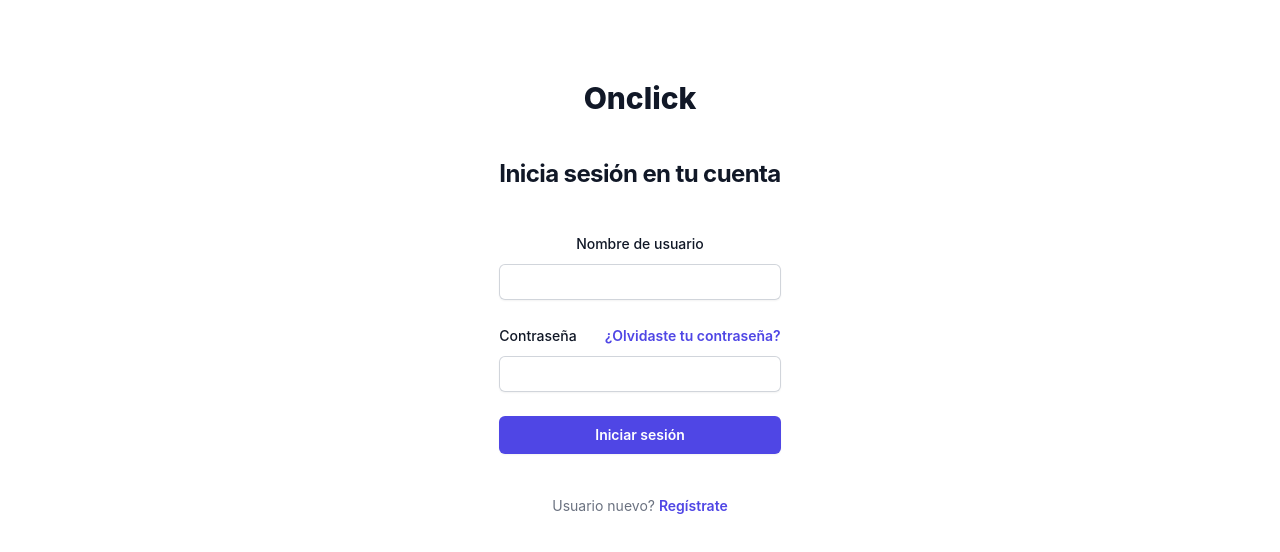
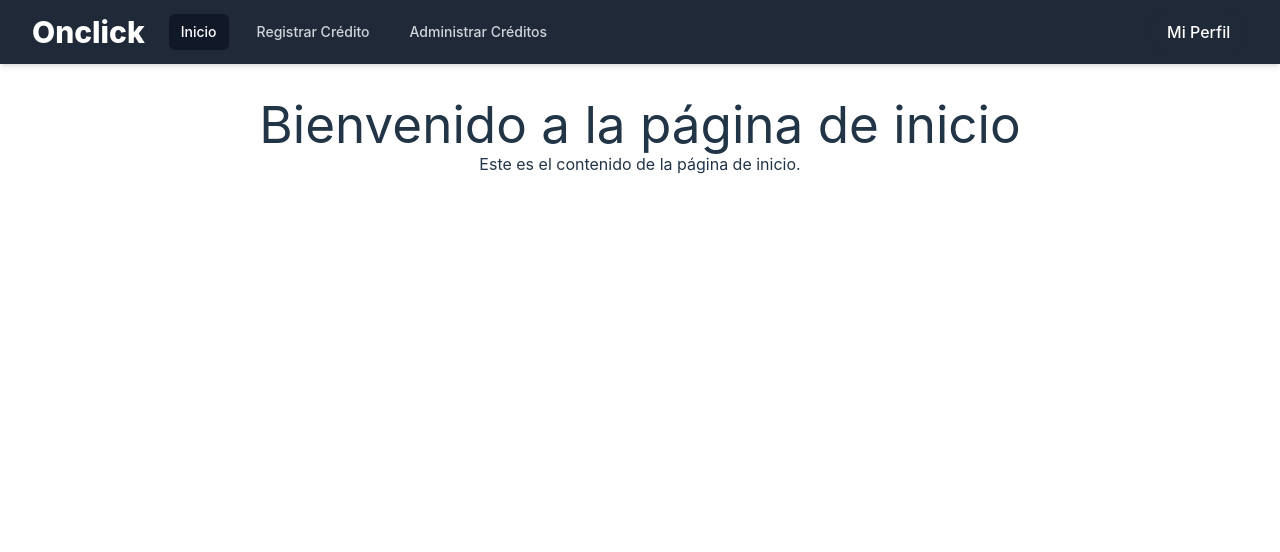
Before and after one commit to axeldev23/FrontOnclickLock, a React (Vite) app: page / in a window 1280 px wide. Before the commit this address led to /login. Shown: the top 552 px of the page. Built offline with nearby package versions, Linux system fonts and the light colour scheme.

Commit message:
Segundo Commit

```diff
--- a/src/App.jsx
+++ b/src/App.jsx
@@ -1,22 +1,22 @@
-import React from 'react';
-import './assets/styles/App.css';
-import { Routes, Route } from 'react-router-dom';
-import Login from './components/Login';
-import Home from './components/Home';
-import MultiStepForm from './components/MultiStepForm';
-import { AuthProvider } from './components/AuthContext';
-import ProtectedRoute from './components/ProtectedRoute';
+import { useState } from 'react'
+import './assets/styles/App.css'
+import Login from './components/Login'
+import { Routes, Route } from 'react-router-dom'
+import Home from './components/Home'
+import MultiStepForm from './components/MultiStepForm'
 
 function App() {
-    return (
-        <AuthProvider>
-            <Routes>
-                <Route path="/login" element={<Login />} />
-                <Route path="/" element={<ProtectedRoute><Home /></ProtectedRoute>} />
-                <Route path="/registrar-credito" element={<ProtectedRoute><MultiStepForm /></ProtectedRoute>} />
-            </Routes>
-        </AuthProvider>
-    );
+  const [count, setCount] = useState(0)
+
+  return (
+    <>
+      <Routes>
+        <Route path="/login" element={<Login />} />
+        <Route path="/" element={<Home />} />
+        <Route path="/registrar-credito" element={<MultiStepForm />} />
+      </Routes>
+    </>
+  )
 }
 
-export default App;
+export default App
--- a/src/components/AuthContext.jsx
+++ /dev/null
@@ -1,61 +0,0 @@
-import React, { createContext, useState, useEffect } from 'react';
-import axiosInstance from './axiosConfig'; // Ajusta la ruta según corresponda
-import { useNavigate } from 'react-router-dom';
-
-const AuthContext = createContext();
-
-export const AuthProvider = ({ children }) => {
-    const [user, setUser] = useState(null);
-    const navigate = useNavigate();
-
-    const loginUser = async (username, password) => {
-        try {
-            const response = await axiosInstance.post('/api/token/', {
-                username,
-                password,
-            });
-            const { access, refresh } = response.data;
-            localStorage.setItem('access_token', access);
-            localStorage.setItem('refresh_token', refresh);
-            setUser({ username });
-            navigate('/');
-        } catch (error) {
-            console.error('Error al iniciar sesión:', error);
-        }
-    };
-
-    const logoutUser = () => {
-        localStorage.removeItem('access_token');
-        localStorage.removeItem('refresh_token');
-        setUser(null);
-        navigate('/login');
-    };
-
-    useEffect(() => {
-        const checkUser = async () => {
-            const accessToken = localStorage.getItem('access_token');
-            if (accessToken) {
-                try {
-                    const response = await axiosInstance.get('/api/me/', {
-                        headers: {
-                            Authorization: `Bearer ${accessToken}`,
-                        },
-                    });
-                    setUser(response.data);
-                } catch (error) {
-                    console.error('Error al validar token:', error);
-                    logoutUser();
-                }
-            }
-        };
-        checkUser();
-    }, []);
-
-    return (
-        <AuthContext.Provider value={{ user, loginUser, logoutUser }}>
-            {children}
-        </AuthContext.Provider>
-    );
-};
-
-export default AuthContext;
--- a/src/components/Login.jsx
+++ b/src/components/Login.jsx
@@ -1,40 +1,30 @@
-import React, { useContext, useState } from 'react';
-import AuthContext from './AuthContext';
+import React from 'react'
 
-const Login = () => {
-    const [username, setUsername] = useState('');
-    const [password, setPassword] = useState('');
-    const { loginUser } = useContext(AuthContext);
+export default function Login() {
+    return (
+      <>
+        <div className="flex min-h-full flex-1 flex-col justify-center px-6 py-12 lg:px-8 ">
+          <div className="sm:mx-auto sm:w-full sm:max-w-sm">
 
-    const handleSubmit = (e) => {
-        e.preventDefault();
-        loginUser(username, password);
-    };
-
-    return (
-        <div className="flex min-h-full flex-1 flex-col justify-center px-6 py-12 lg:px-8">
-            <div className="sm:mx-auto sm:w-full sm:max-w-sm">
             <h1 className="text-center text-3xl font-extrabold text-gray-900 dark:text-white">Onclick</h1>
             <h2 className="mt-10 text-center text-2xl font-bold leading-9 tracking-tight text-gray-900 dark:text-white">
               Inicia sesión en tu cuenta
             </h2>
           </div>
 
-            <div className="mt-10 sm:mx-auto sm:w-full sm:max-w-sm">
-                <form className="space-y-6" onSubmit={handleSubmit}>
+          <div className="mt-10 sm:mx-auto sm:w-full sm:max-w-sm ">
+            <form className="space-y-6" action="#" method="POST">
               <div>
-                        <label htmlFor="username" className="block text-sm font-medium leading-6 text-gray-900 dark:text-slate-400">
-                            Nombre de usuario
+                <label htmlFor="email" className="block text-sm font-medium leading-6 text-gray-900 dark:text-slate-400">
+                  Correo electrónico
                 </label>
                 <div className="mt-2">
                   <input
-                                id="username"
-                                name="username"
-                                type="text"
-                                autoComplete="username"
+                    id="email"
+                    name="email"
+                    type="email"
+                    autoComplete="email"
                     required
-                                value={username}
-                                onChange={(e) => setUsername(e.target.value)}
                     className="block w-full rounded-md border-0 py-1.5 text-gray-900 shadow-sm ring-1 ring-inset ring-gray-300 placeholder:text-gray-400 focus:ring-2 focus:ring-inset focus:ring-indigo-600 sm:text-sm sm:leading-6"
                   />
                 </div>
@@ -58,8 +48,6 @@ const Login = () => {
                     type="password"
                     autoComplete="current-password"
                     required
-                                value={password}
-                                onChange={(e) => setPassword(e.target.value)}
                     className="block w-full rounded-md border-0 py-1.5 text-gray-900 shadow-sm ring-1 ring-inset ring-gray-300 placeholder:text-gray-400 focus:ring-2 focus:ring-inset focus:ring-indigo-600 sm:text-sm sm:leading-6"
                   />
                 </div>
@@ -76,14 +64,13 @@ const Login = () => {
             </form>
 
             <p className="mt-10 text-center text-sm text-gray-500 dark:text-slate-400">
-                    Usuario nuevo?{' '}
-                    <a href="#" className="font-semibold leading-6 text-indigo-600 hover:text-indigo-500">
+              Usuario nuveo?{' '}
+              <a href="#" className="font-semibold leading-6 text-indigo-600 hover:text-indigo-500 ">
                 Regístrate
               </a>
             </p>
           </div>
         </div>
-    );
-};
-
-export default Login;
+      </>
+    )
+  }
--- a/src/components/Navbar.jsx
+++ b/src/components/Navbar.jsx
@@ -1,6 +1,6 @@
 import React from 'react';
 import { Disclosure, DisclosureButton, DisclosurePanel, Menu, MenuButton, MenuItem, MenuItems, Transition } from '@headlessui/react';
-import { Bars3Icon, BellIcon, XMarkIcon } from '@heroicons/react/24/outline';
+import { Bars3Icon, XMarkIcon } from '@heroicons/react/24/outline';
 import { Link, useLocation } from 'react-router-dom';
 
 // Define los enlaces de navegación y sus rutas
--- a/src/components/ProtectedRoute.jsx
+++ /dev/null
@@ -1,11 +0,0 @@
-import React, { useContext } from 'react';
-import { Navigate } from 'react-router-dom';
-import AuthContext from './AuthContext';
-
-const ProtectedRoute = ({ children }) => {
-    const { user } = useContext(AuthContext);
-
-    return user ? children : <Navigate to="/login" />;
-};
-
-export default ProtectedRoute;
--- a/src/components/axiosConfig.js
+++ /dev/null
@@ -1,20 +0,0 @@
-import axios from 'axios';
-
-const axiosInstance = axios.create({
-    baseURL: 'http://localhost:8000',
-});
-
-axiosInstance.interceptors.request.use(
-    config => {
-        const token = localStorage.getItem('access_token');
-        if (token) {
-            config.headers.Authorization = `Bearer ${token}`;
-        }
-        return config;
-    },
-    error => {
-        return Promise.reject(error);
-    }
-);
-
-export default axiosInstance;
```
Lines whose indentation alone changed are shown as unchanged.
